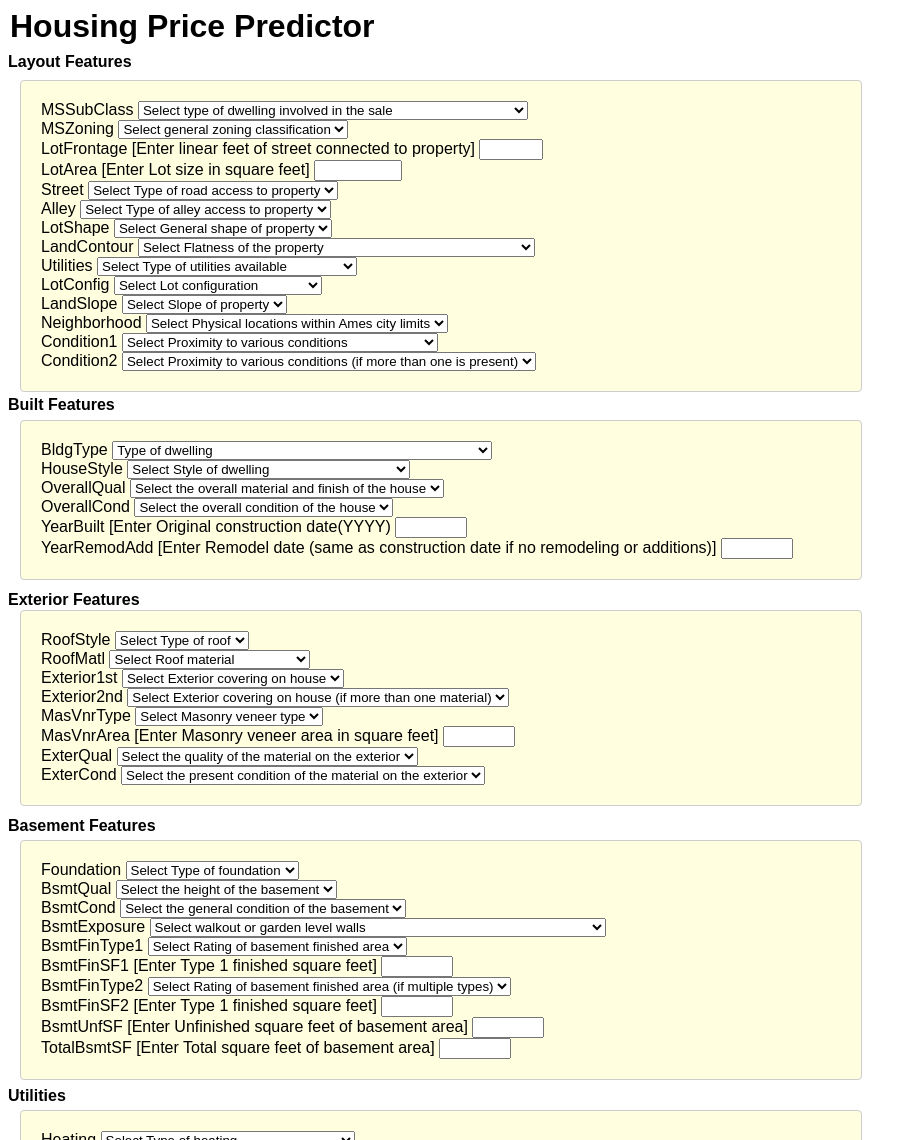
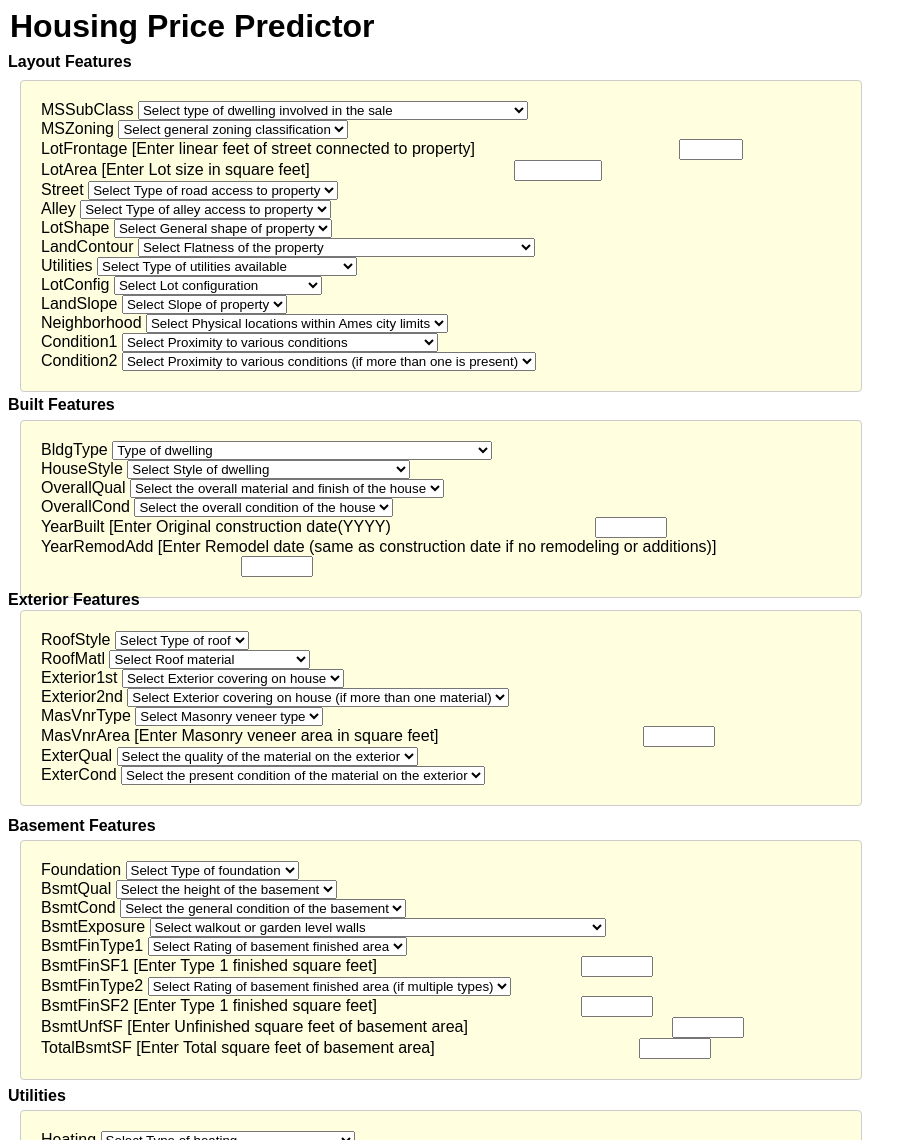
Before and after one commit to SiddharthSunilPatil/house_price_advanced_regression, a Flask app: page /predict_data in a window 1280 px wide. Shown: the whole page, without its empty margins (0-916 px from the left). Run offline with Flask 3, Linux system fonts and the light colour scheme.

Commit message:
updated margins

```diff
--- a/static/style_home.css
+++ b/static/style_home.css
@@ -120,7 +120,7 @@ body {
     width: 100%;
   }
   input[type="number"]{
-    left: 200px;
+    margin-left: 200px;
   }
   h2{
     position: absolute;
```
